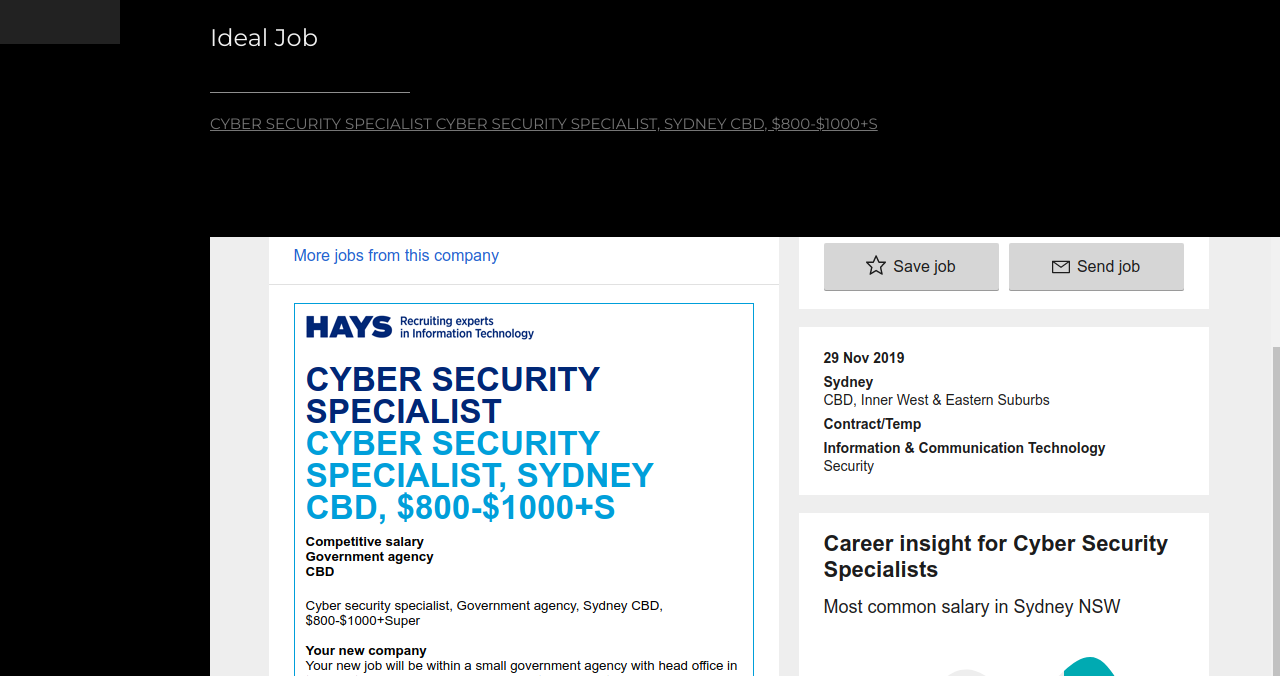
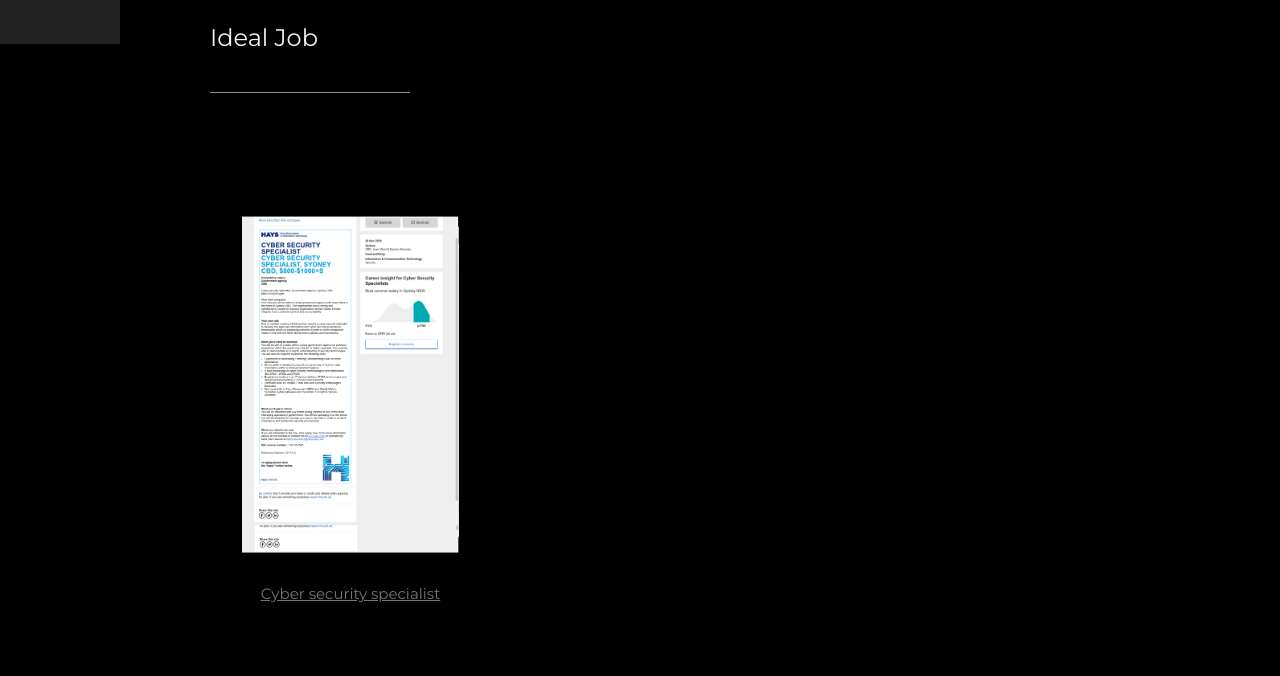
Before and after one commit to RMIT-SubAtomic/Assessment-one-My-Profile, a plain HTML site: page index.html in a window 1280 px wide. Shown: the part 756-1432 px from the top of the page. Drawn offline with Linux system fonts and the light colour scheme.

Commit message:
Changed ideal job to pop up

```diff
--- a/index.html
+++ b/index.html
@@ -89,18 +89,25 @@
           <!-- Ideal Job Section -->
           <h3 id="job" class="w3-padding-16 w3-text-light-grey">Ideal Job</h3>
           <hr style="width:200px" class="w3-opacity">
-          <p><a href="https://www.seek.com.au/job/40489950?searchrequesttoken=f81fd986-984a-4121-9ea1-dca1ab52715e&type=standout">CYBER SECURITY SPECIALIST
-          CYBER SECURITY SPECIALIST, SYDNEY CBD, $800-$1000+S</a></p>
-          <img src="media/job-screenhot1.png">
+          <p></p>
+          <img src="">
 
-
+          <div class="w3-content w3-container w3-padding-64" id="profile">
+            <div class="w3-row-padding w3-center">
+              <div class="w3-col m3">
+                <img src="media/job-screenhot1.png" style="width:100%" onclick="onClick(this)" class="w3-hover-opacity" alt="CYBER SECURITY SPECIALIST
+                CYBER SECURITY SPECIALIST, SYDNEY CBD">
+                <a href="https://www.seek.com.au/job/40489950?searchrequesttoken=f81fd986-984a-4121-9ea1-dca1ab52715e&type=standout">Cyber security specialist</a>
+              </div>
+            </div>
+          </div>
           <!-- Profile Section -->
 
           <h3 id="profile" class="w3-padding-16 w3-text-light-grey">Profile</h3>
           <hr style="width:200px" class="w3-opacity">
           <!-- Container (Profile Section) -->
           <div class="w3-content w3-container w3-padding-64" id="profile">
-            <!-- Responsive Grid. Four columns on tablets, laptops and desktops. Will stack on mobile devices/small screens (100% width) -->
+            <!-- Responsive Grid. three columns on tablets, laptops and desktops. Will stack on mobile devices/small screens (100% width) -->
             <div class="w3-row-padding w3-center">
               <div class="w3-col m3">
                 <img src="media/tests/brigs-myers-test.png" style="width:100%" onclick="onClick(this)" class="w3-hover-opacity" alt="Results of an online Myers-Briggs test">
```
